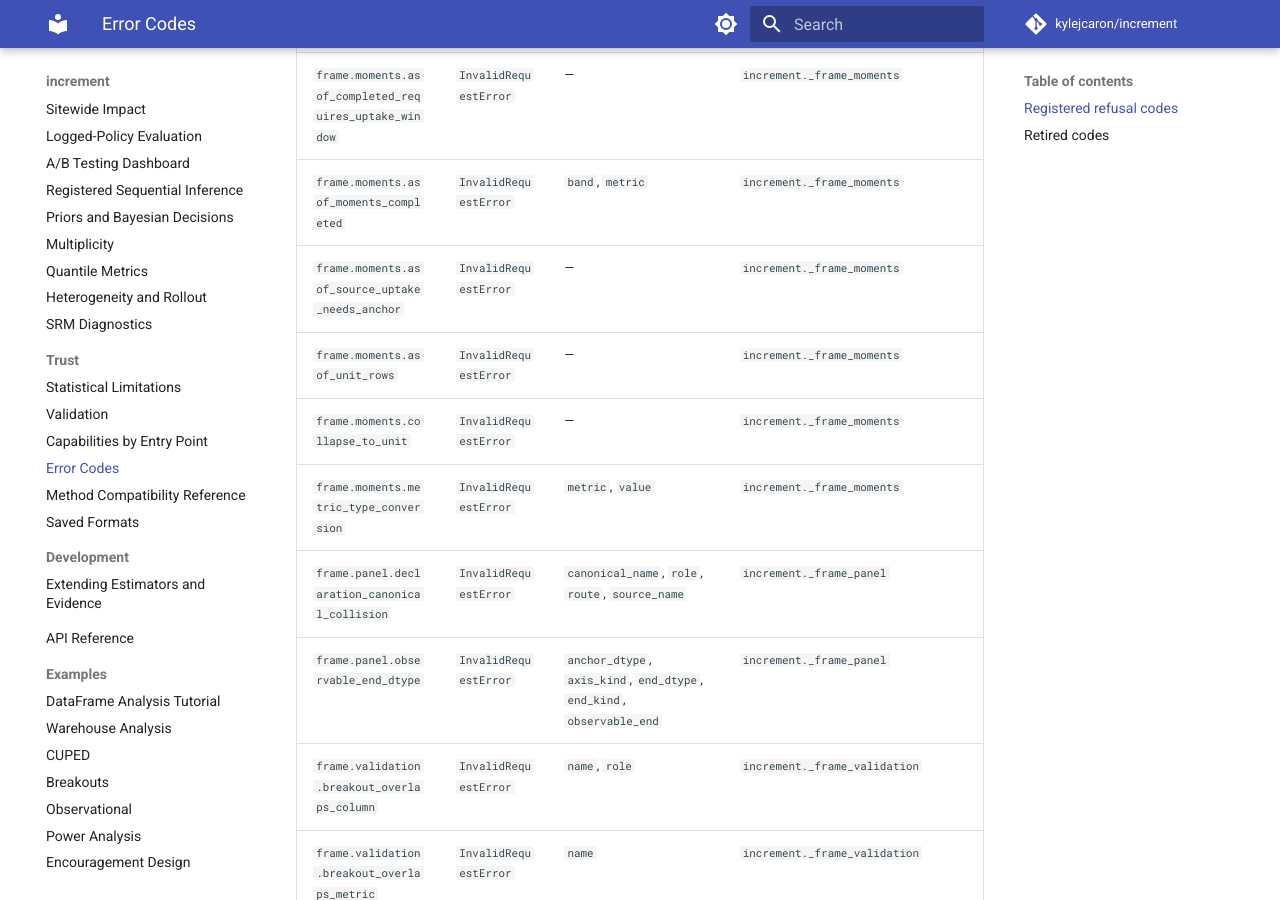
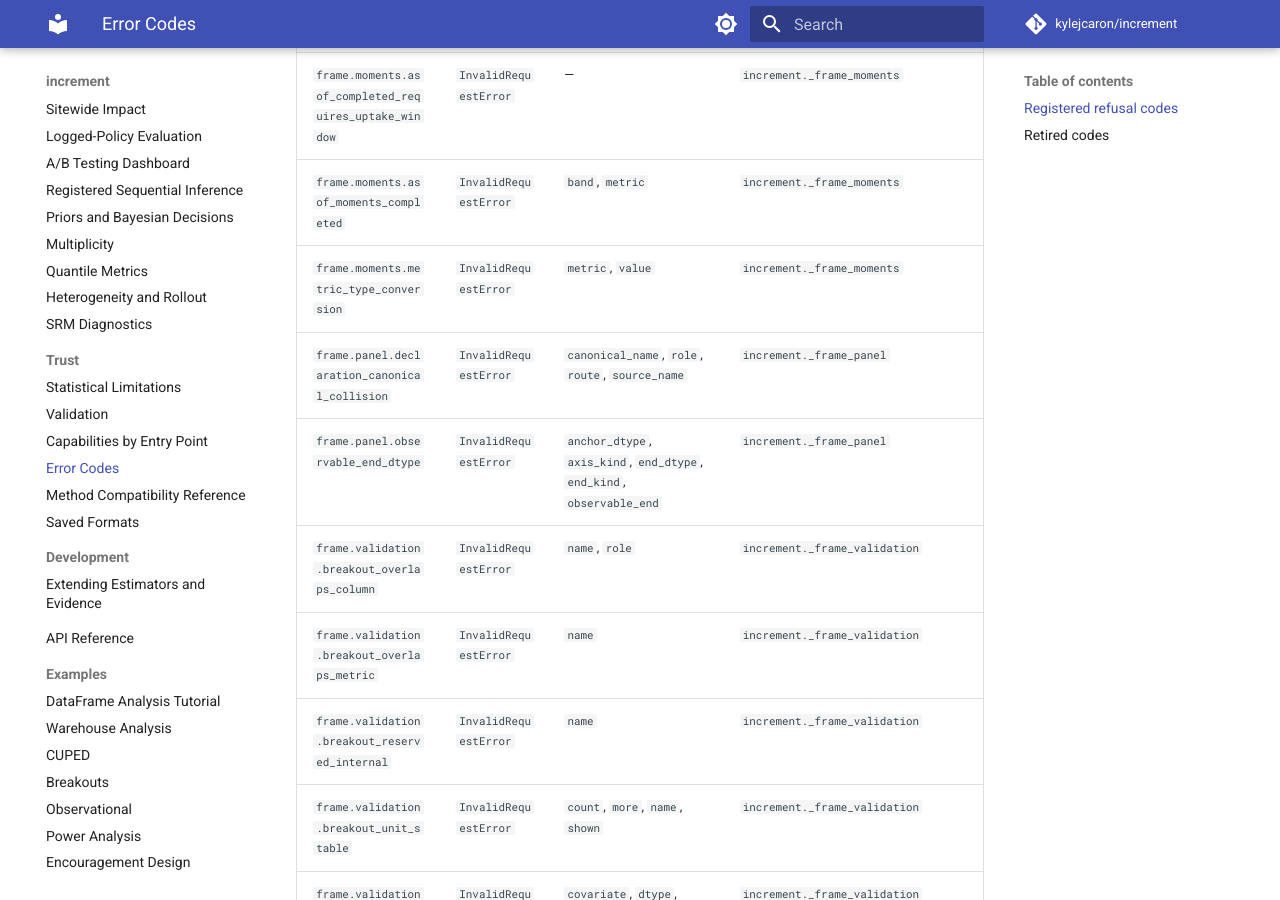
Before and after one commit to kylejcaron/increment, an MkDocs documentation site: the page built from docs/reference/error-codes.md, in a window 1280 px wide and 900 px high, scrolled down 94716 px. Built offline with MkDocs 1.6.1 and Material for MkDocs 9.7.7, drawn with Linux system fonts in a browser that asks for light colours; comment, search, counter and statistics services are not loaded; some of the changed text lies outside the part shown.

Commit message:
docs: regenerate the error-code reference without the removed panel anchor refusals

```diff
--- a/docs/reference/error-codes.md
+++ b/docs/reference/error-codes.md
@@ -1052,9 +1052,6 @@ Retired codes and their replacements are listed below.
 | `frame.missing_policy.panel_skip` | `UnsupportedRequestError` | `missing` | `increment._frame_validation` |
 | `frame.moments.asof_completed_requires_uptake_window` | `InvalidRequestError` | — | `increment._frame_moments` |
 | `frame.moments.asof_moments_completed` | `InvalidRequestError` | `band`, `metric` | `increment._frame_moments` |
-| `frame.moments.asof_source_uptake_needs_anchor` | `InvalidRequestError` | — | `increment._frame_moments` |
-| `frame.moments.asof_unit_rows` | `InvalidRequestError` | — | `increment._frame_moments` |
-| `frame.moments.collapse_to_unit` | `InvalidRequestError` | — | `increment._frame_moments` |
 | `frame.moments.metric_type_conversion` | `InvalidRequestError` | `metric`, `value` | `increment._frame_moments` |
 | `frame.panel.declaration_canonical_collision` | `InvalidRequestError` | `canonical_name`, `role`, `route`, `source_name` | `increment._frame_panel` |
 | `frame.panel.observable_end_dtype` | `InvalidRequestError` | `anchor_dtype`, `axis_kind`, `end_dtype`, `end_kind`, `observable_end` | `increment._frame_panel` |
```
